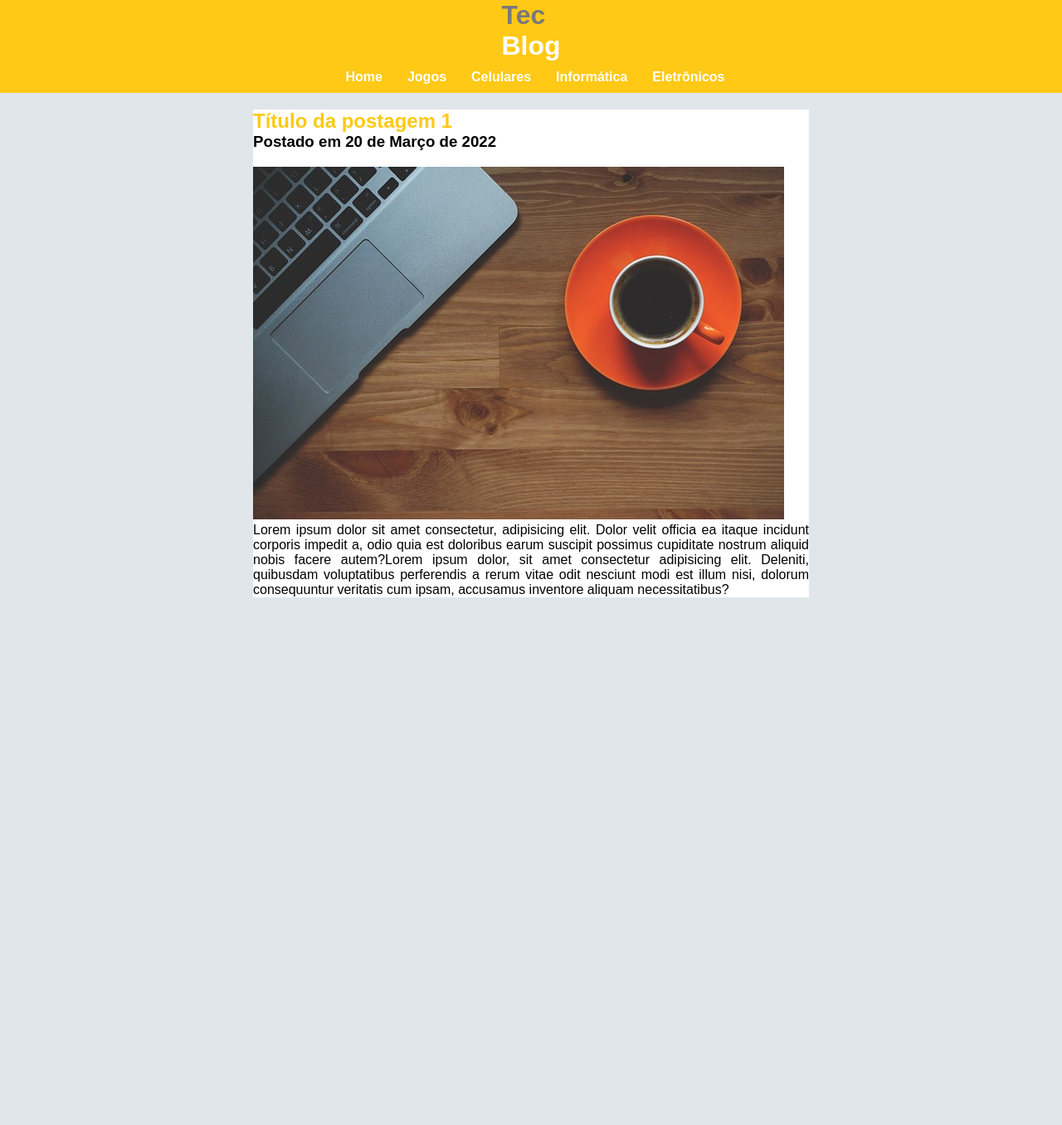
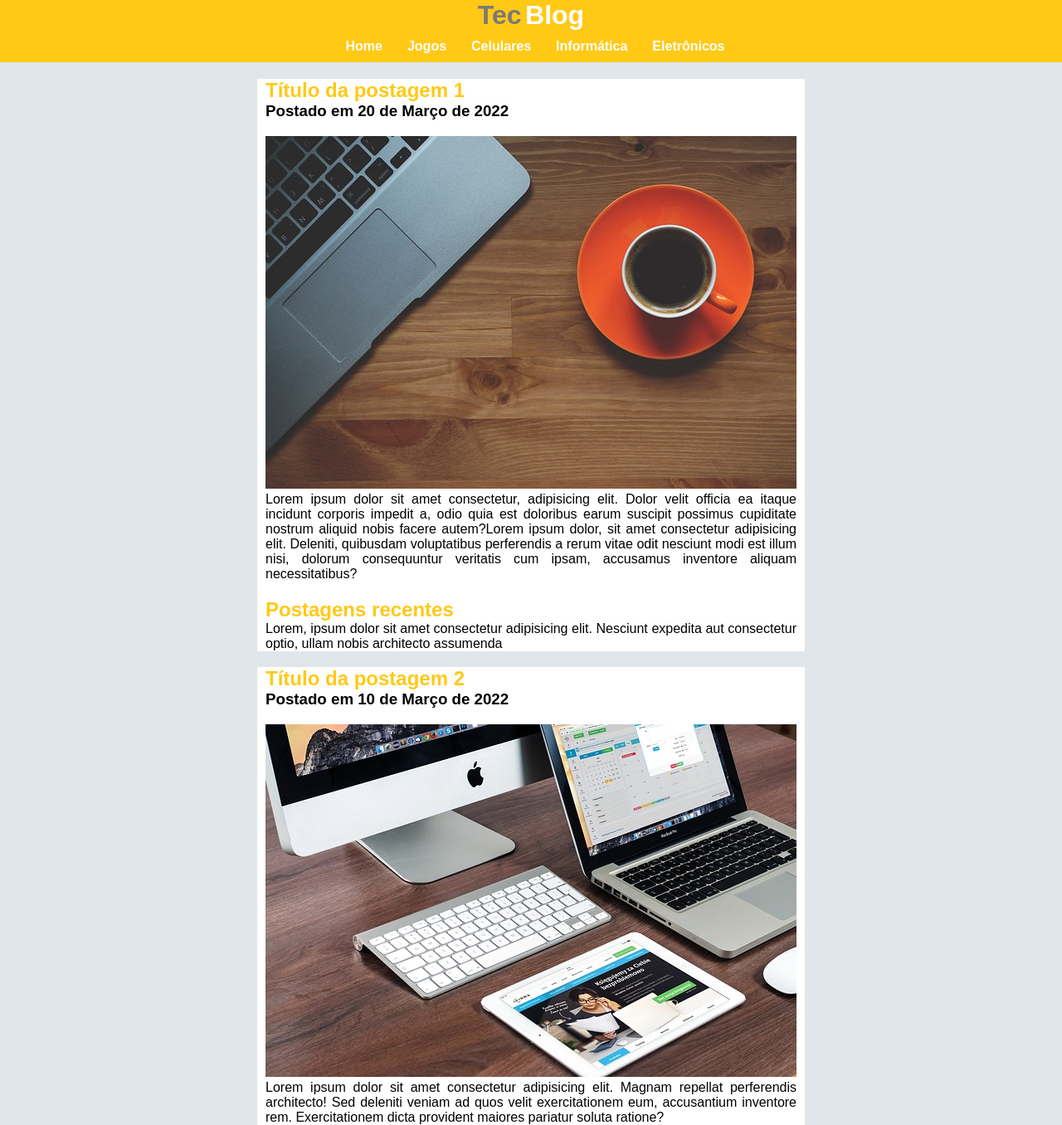
Before and after one commit to PedrohDavi/DESAFIO-2-MICROINFORMATICA, a Flask app: page / in a window 1280 px wide. Shown: the whole page at 83% size. Before the commit the page ends 720 px from the top, so only its background shows below. Run offline with Flask 2, Linux system fonts and the light colour scheme.

Commit message:
containers

```diff
--- a/static/css/style.css
+++ b/static/css/style.css
@@ -34,17 +34,19 @@ body, ul, li, p {
  #title1 {
   justify-content: center;
   display: flex;
+ }
 
- }
 
 #tec {
   color: rgb(122, 121, 121);
   margin: 0%;
+  display: inline-block;
 }
 
 #blog {
   color: white;
   margin: 0%;
+  display: inline-block;
 }
 
 .menu {
@@ -62,25 +64,35 @@ body, ul, li, p {
   }
 
 main {
-    width: 670px;
+  width: 660px;
   margin: 0 auto;
-    background: white;
-    justify-content: center;
   }
 
 .post1 {
   align-items: center;
+  background:white;
+  padding: 0px 10px 0px 10px;
 }
 
-.post1 h2 {
+.post2 {
+  align-items: center;
+  background: white;
+  padding: 0px 10px 0px 10px;
+}
+
+.post3 {
+  width: 70%;
+}
+
+h2 {
   color: rgb(255, 201, 22);
   margin-bottom: 0%;
 }
 
-.post1 h3 {
+h3 {
   margin-top: 0%;
 }
 
-.post1 p {
+ p {
   text-align: justify;
 }
--- a/templates/home.html
+++ b/templates/home.html
@@ -29,6 +29,16 @@
             <h3>Postado em 20 de Março de 2022</h3>
             <img src="../static/img/imagem1.jpg">
             <p>Lorem ipsum dolor sit amet consectetur, adipisicing elit. Dolor velit officia ea itaque incidunt corporis impedit a, odio quia est doloribus earum suscipit possimus cupiditate nostrum aliquid nobis facere autem?Lorem ipsum dolor, sit amet consectetur adipisicing elit. Deleniti, quibusdam voluptatibus perferendis a rerum vitae odit nesciunt modi est illum nisi, dolorum consequuntur veritatis cum ipsam, accusamus inventore aliquam necessitatibus?</p>
+        <span class="post3">
+            <h2>Postagens recentes</h2>
+            <p>Lorem, ipsum dolor sit amet consectetur adipisicing elit. Nesciunt expedita aut consectetur optio, ullam nobis architecto assumenda</p>
+        </span>
+       </div>
+       <div class="post2">
+            <h2>Título da postagem 2</h2>
+            <h3>Postado em 10 de Março de 2022</h3>
+            <img src="../static/img/imagem2.jpg">
+            <p>Lorem ipsum dolor sit amet consectetur adipisicing elit. Magnam repellat perferendis architecto! Sed deleniti veniam ad quos velit exercitationem eum, accusantium inventore rem. Exercitationem dicta provident maiores pariatur soluta ratione?</p>
        </div>
     </main>
 </body>
```
Lines whose indentation alone changed are shown as unchanged.
